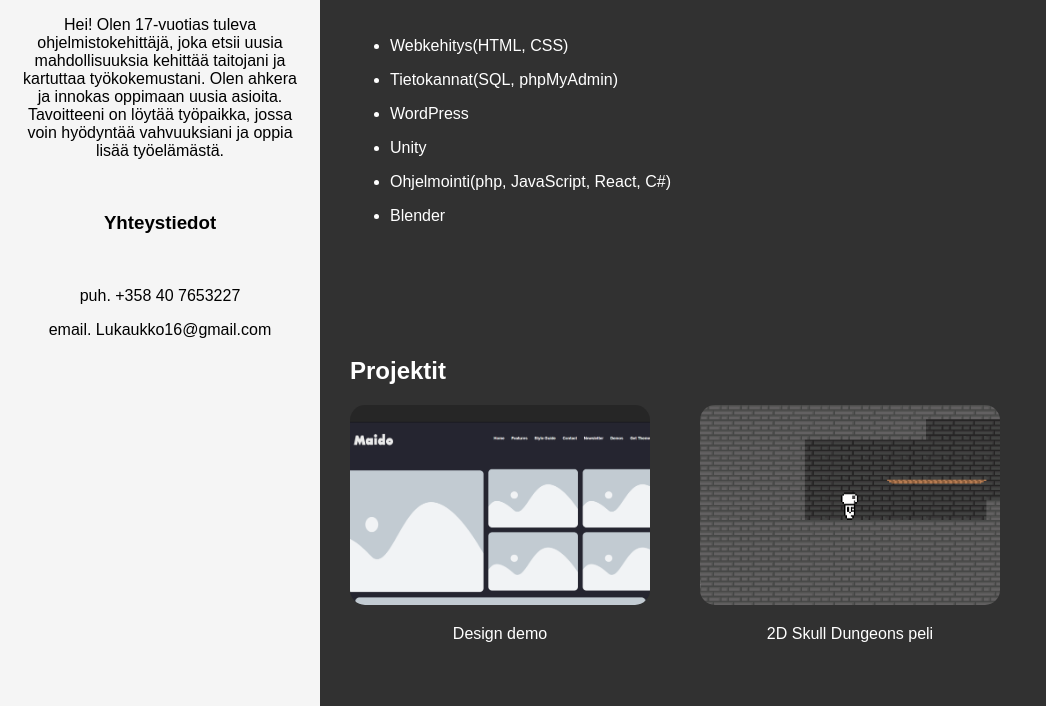
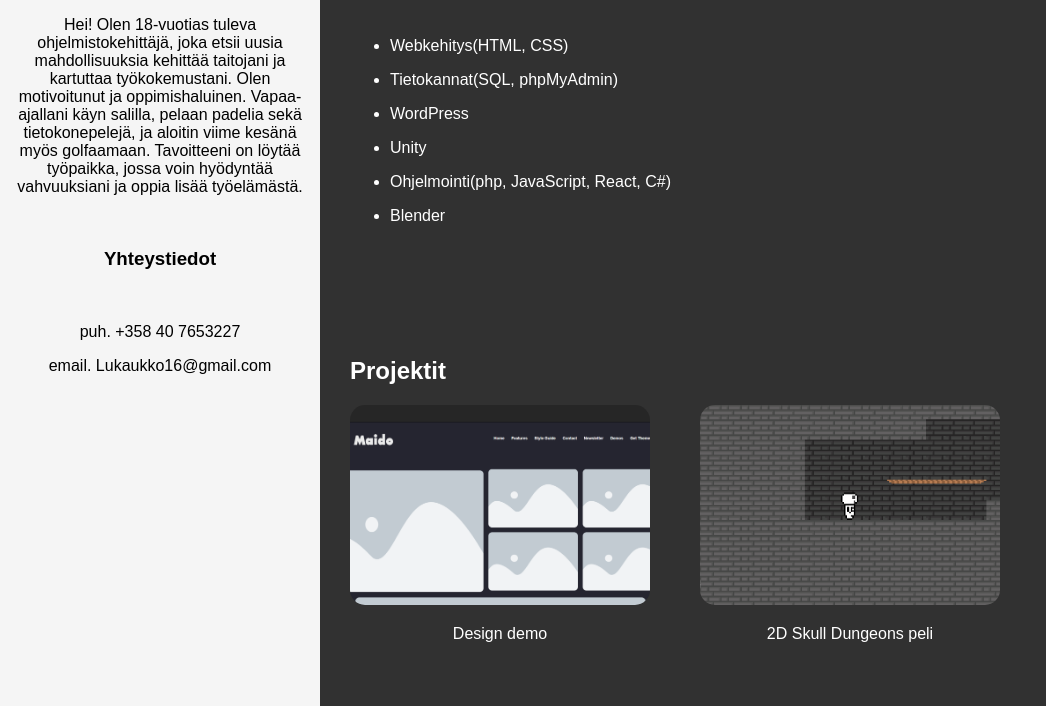
Before and after one commit to LukaLaine/Portfolio, a plain HTML site: page index.html in a window 1280 px wide. Shown: the part 93-799 px from the top of the page, without its empty margins (0-1046 px from the left). Drawn offline with Linux system fonts and the light colour scheme.

Commit message:
tietoa minusta teksti korjattu

```diff
--- a/index.html
+++ b/index.html
@@ -12,7 +12,13 @@
 
         <div class="aboutme">
             <h3 class="navHeaders">Tietoa minusta</h3>
-            <p class="long-text">Hei! Olen 17-vuotias tuleva ohjelmistokehittäjä, joka etsii uusia mahdollisuuksia kehittää taitojani ja kartuttaa työkokemustani. Olen ahkera ja innokas oppimaan uusia asioita. Tavoitteeni on löytää työpaikka, jossa voin hyödyntää vahvuuksiani ja oppia lisää työelämästä.</p><br>
+            <p class="long-text">Hei! Olen 18-vuotias tuleva ohjelmistokehittäjä, joka etsii uusia
+                mahdollisuuksia kehittää taitojani ja kartuttaa työkokemustani.
+                Olen motivoitunut ja oppimishaluinen. Vapaa-ajallani käyn
+                salilla, pelaan padelia sekä tietokonepelejä, ja aloitin viime
+                kesänä myös golfaamaan. Tavoitteeni on löytää työpaikka,
+                jossa voin hyödyntää vahvuuksiani ja oppia lisää työelämästä.
+                </p><br>
             <h3 class="navHeaders">Yhteystiedot</h3><br>
             <p>puh. +358 40 7653227</p>
             <p>email. Lukaukko16@gmail.com</p>
```
